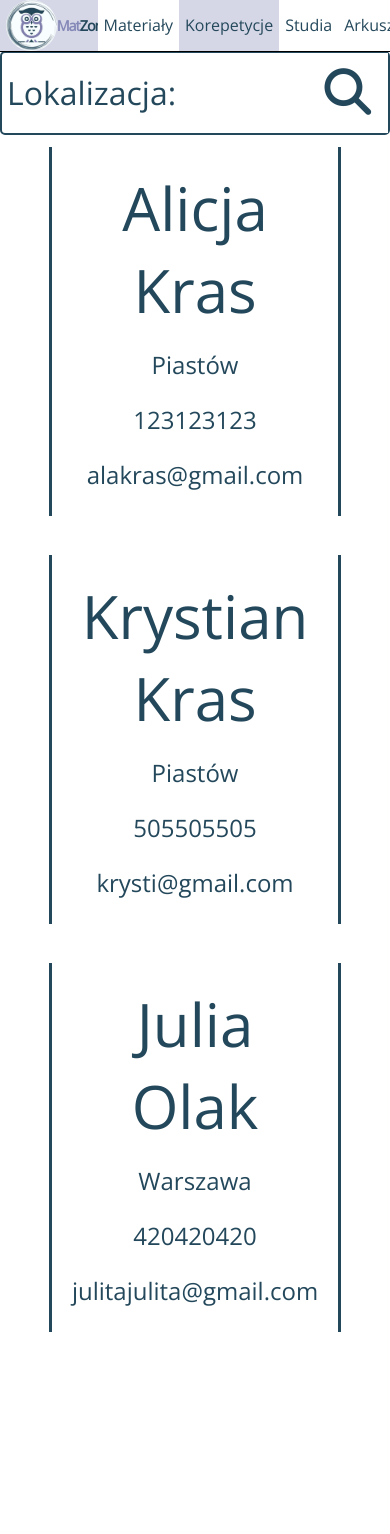
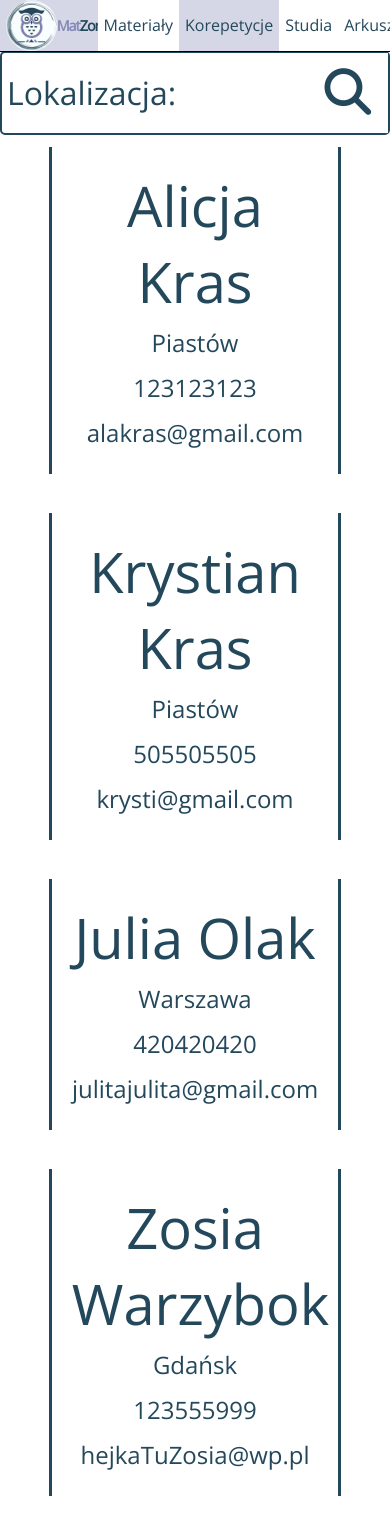
Before and after one commit to derffus/zwolnieni-z-teorii, a React (Create React App) app: page /matzone/korepetycje in a window 390 px wide. Before the commit the page ends 1371 px from the top, so only its background shows below. Built offline with nearby package versions, Linux system fonts and the light colour scheme.

Commit message:
zosia warzybok jako korepetytor

```diff
--- a/src/component-styles/Korepetycje.scss
+++ b/src/component-styles/Korepetycje.scss
@@ -70,11 +70,11 @@
   }
 }
 #welcome-korepetycje {
-  width: 30vw;
+  width: 40vw;
   text-align: center;
   position: fixed;
   top: 40vh;
-  left: 70px;
+  left: 0;
   text-align: center;
   grid-area: welcome;
   font-size: 4em;
@@ -171,6 +171,14 @@
   #korepetytor-div {
     width: 75%;
     text-align: center;
+    br{
+      content: "";
+      display: block;
+      margin-top: -10px;
+    }
+  }
+  #imie-i-nazwisko{
+    font-size: 1.4em;
   }
   #miejscowosc {
     font-size: 0.6em;
--- a/src/korepetytorzy.js
+++ b/src/korepetytorzy.js
@@ -16,6 +16,6 @@ function stworzKorepetytora(imie, nazwisko, miejscowosc, numerTelefonu, mail) {
   window[imie + nazwisko] = korepetytor;
   return window[imie + nazwisko];
 }
-let korepetytorzy = [stworzKorepetytora("Alicja","Kras","Piastów","123123123","alakras@gmail.com"), stworzKorepetytora("Krystian","Kras","Piastów","505505505","krysti@gmail.com"), stworzKorepetytora("Julia","Olak","Warszawa","420420420","julitajulita@gmail.com")];
+let korepetytorzy = [stworzKorepetytora("Alicja","Kras","Piastów","123123123","alakras@gmail.com"), stworzKorepetytora("Krystian","Kras","Piastów","505505505","krysti@gmail.com"), stworzKorepetytora("Julia","Olak","Warszawa","420420420","julitajulita@gmail.com"),stworzKorepetytora("Zosia","Warzybok","Gdańsk","123555999","hejkaTuZosia@wp.pl")];
 
 export default korepetytorzy;
```
